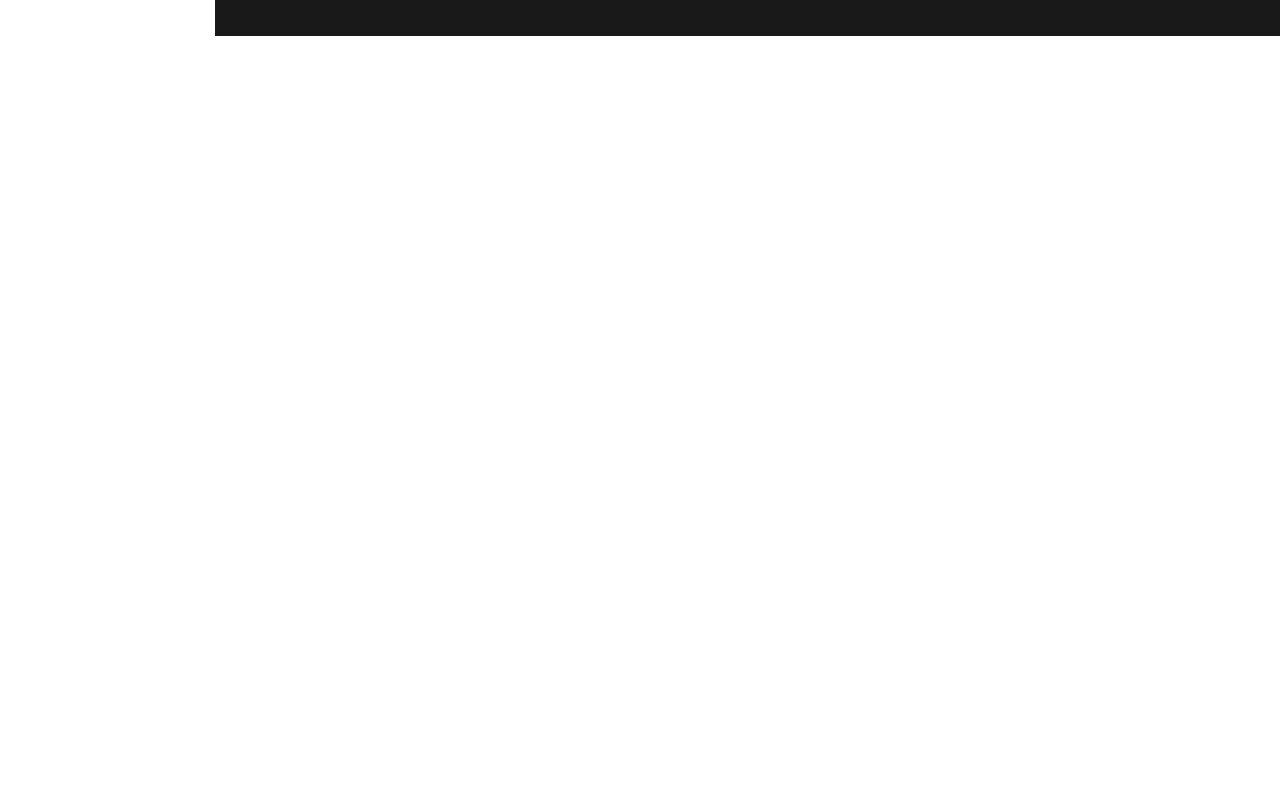
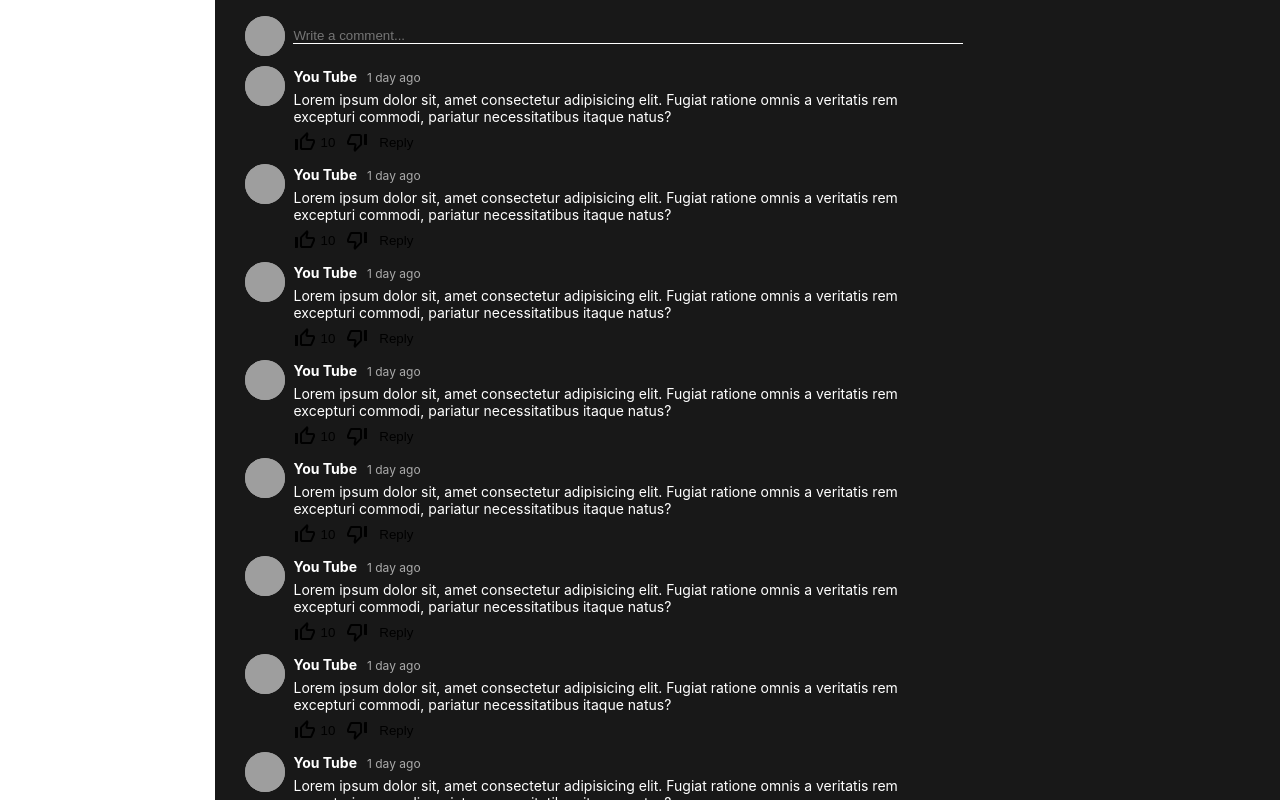
Before and after one commit to suportdevs/video-sharing-app-client, a React (Create React App) app: page /video/test in a window 1280 px wide. Shown: the part 1160-1960 px from the top of the page. Before the commit the page ends 1196 px from the top, so only its background shows below. Built offline with nearby package versions, Linux system fonts and the light colour scheme; grey boxes are pictures that could not be loaded.

Commit message:
desigining video comment

```diff
--- /dev/null
+++ b/src/components/Comment.jsx
@@ -0,0 +1,66 @@
+import styled from "styled-components";
+import ThumbUpOffAltIcon from '@mui/icons-material/ThumbUpOffAlt';
+import ThumbDownOffAltIcon from '@mui/icons-material/ThumbDownOffAlt';
+
+const Container = styled.div`
+    display: flex;
+    gap: 8px;
+    margin: 10px 0;
+`;
+const Avatar = styled.img`
+    width: 40px;
+    height: 40px;
+    border-radius: 50%;
+    background-color: #999;
+    cursor: pointer;
+`;
+const CommentWrapper = styled.div`
+    color: ${({theme}) => theme.text};
+`;
+const UserName = styled.span`
+    font-size: 14px;
+    font-weight: bold;
+    color: ${({theme}) => theme.text};
+    margin-right: 10px;
+`;
+const Date = styled.span`
+    font-size: 12px;
+    color: ${({theme}) => theme.textSoft};
+`;
+const CommentBody = styled.p`
+    font-size: 14px;
+    color: ${({theme}) => theme.text};
+    margin: 5px 0;
+`;
+const CommentButtons = styled.div`
+    display: flex;
+    gap: 10px;
+    align-items: center;
+`;
+const Button = styled.button`
+    display: flex;
+    align-items: center;
+    gap: 3px;
+    border: none;
+    background-color: transparent;
+    cursor: pointer;
+`;
+const Comment = () => {
+    return (
+        <Container>
+            <Avatar src="https://yt3.ggpht.com/yti/APfAmoE-Q0ZLJ4vk3vqmV4Kwp0sbrjxLyB8Q4ZgNsiRH=s88-c-k-c0x00ffffff-no-rj-mo"/>
+            <CommentWrapper>
+                <UserName>You Tube</UserName>
+                <Date>1 day ago</Date>
+                <CommentBody>Lorem ipsum dolor sit, amet consectetur adipisicing elit. Fugiat ratione omnis a veritatis rem excepturi commodi, pariatur necessitatibus itaque natus?</CommentBody>
+                <CommentButtons>
+                    <Button><ThumbUpOffAltIcon /> 10</Button>
+                    <Button><ThumbDownOffAltIcon /></Button>
+                    <Button>Reply</Button>
+                </CommentButtons>
+            </CommentWrapper>
+        </Container>
+    )
+}
+
+export default Comment;
--- a/src/components/Comments.jsx
+++ b/src/components/Comments.jsx
@@ -1,5 +1,6 @@
 import styled from "styled-components";
 import SortIcon from '@mui/icons-material/Sort';
+import Comment from "./Comment";
 
 const Container =styled.div``;
 const CommentTop = styled.div`
@@ -20,6 +21,26 @@ const CommentSort = styled.button`
     border: none;
     cursor: pointer;
 `;
+const NewCommentWrapper = styled.div`
+    display: flex;
+    gap: 8px;
+    align-items: center;
+    margin: 10px 0 ;
+`;
+const Avatar = styled.img`
+    width: 40px;
+    height: 40px;
+    border-radius: 50%;
+    background-color: #999;
+    cursor: pointer;
+`;
+const Input = styled.input`
+    background-color: transparent;
+    border: none;
+    border-bottom: 1px solid ${({theme}) => theme.text};
+    outline: none;
+    width: 100%;
+`;
 
 const Comments = () => {
     return (
@@ -28,6 +49,20 @@ const Comments = () => {
                 <CommentCounter>250 Comments</CommentCounter>
                 <CommentSort><SortIcon /> Sort by</CommentSort>
             </CommentTop>
+            <NewCommentWrapper>
+                <Avatar src="https://yt3.ggpht.com/yti/APfAmoE-Q0ZLJ4vk3vqmV4Kwp0sbrjxLyB8Q4ZgNsiRH=s88-c-k-c0x00ffffff-no-rj-mo"/>
+                <Input placeholder="Write a comment..."/>
+            </NewCommentWrapper>
+            <Comment />
+            <Comment />
+            <Comment />
+            <Comment />
+            <Comment />
+            <Comment />
+            <Comment />
+            <Comment />
+            <Comment />
+            <Comment />
         </Container>
     )
 }
```
